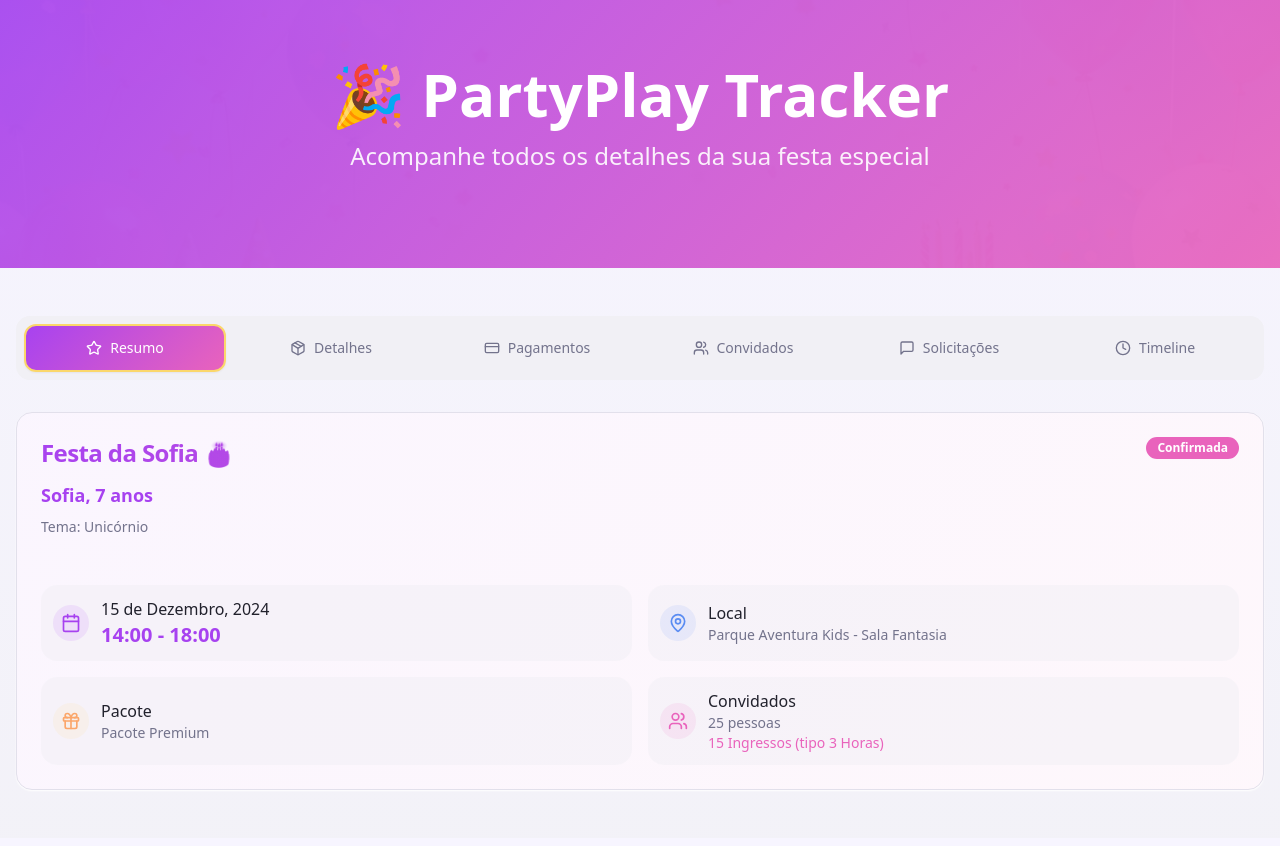
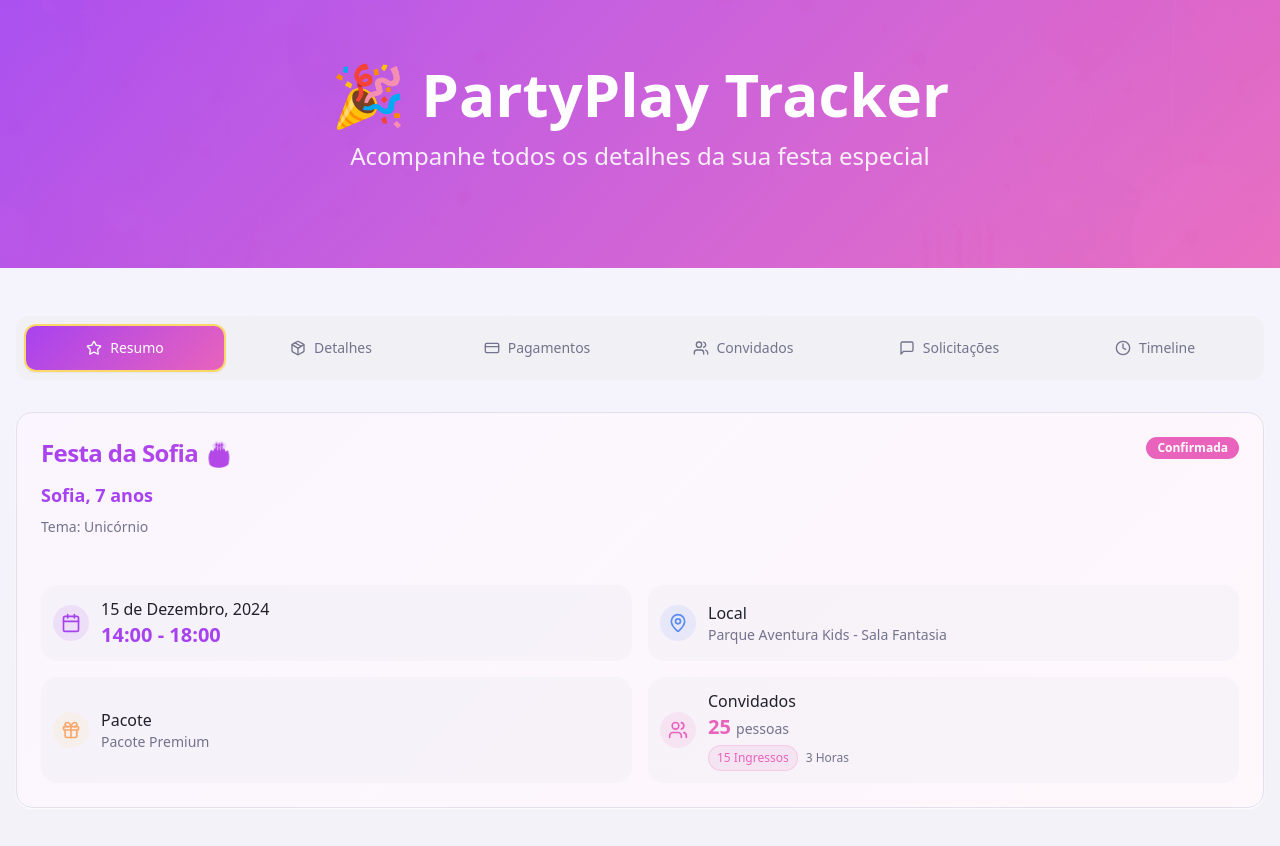
Before and after one commit to cbasques/xjumpmyparty, a React (Vite) app: page / in a window 1280 px wide. Shown: the top 846 px of the page. Built offline with nearby package versions, Linux system fonts and the light colour scheme.

Commit message:
Explicitar convidados e ingressos
Na aba resumo, detalhar a quantidade de convidados e de ingressos para maior clareza.

```diff
--- a/src/components/PartyCard.tsx
+++ b/src/components/PartyCard.tsx
@@ -78,8 +78,19 @@ const PartyCard = ({ title, birthdayPerson, age, theme, date, time, location, pa
             </div>
             <div className="min-w-0 flex-1">
               <p className="font-medium text-sm md:text-base">Convidados</p>
-              <p className="text-xs md:text-sm text-muted-foreground">{guests} pessoas</p>
-              <p className="text-xs md:text-sm font-medium text-party-pink">{tickets} Ingressos (tipo {ticketType})</p>
+              <div className="flex flex-col space-y-1">
+                <p className="text-lg md:text-xl font-bold text-party-pink">
+                  {guests} <span className="text-sm font-medium text-muted-foreground">pessoas</span>
+                </p>
+                <div className="flex items-center gap-2">
+                  <span className="inline-flex items-center px-2 py-1 rounded-full text-xs font-medium bg-party-pink/10 text-party-pink border border-party-pink/20">
+                    {tickets} Ingressos
+                  </span>
+                  <span className="text-xs text-muted-foreground">
+                    {ticketType}
+                  </span>
+                </div>
+              </div>
             </div>
           </div>
         </div>
```
